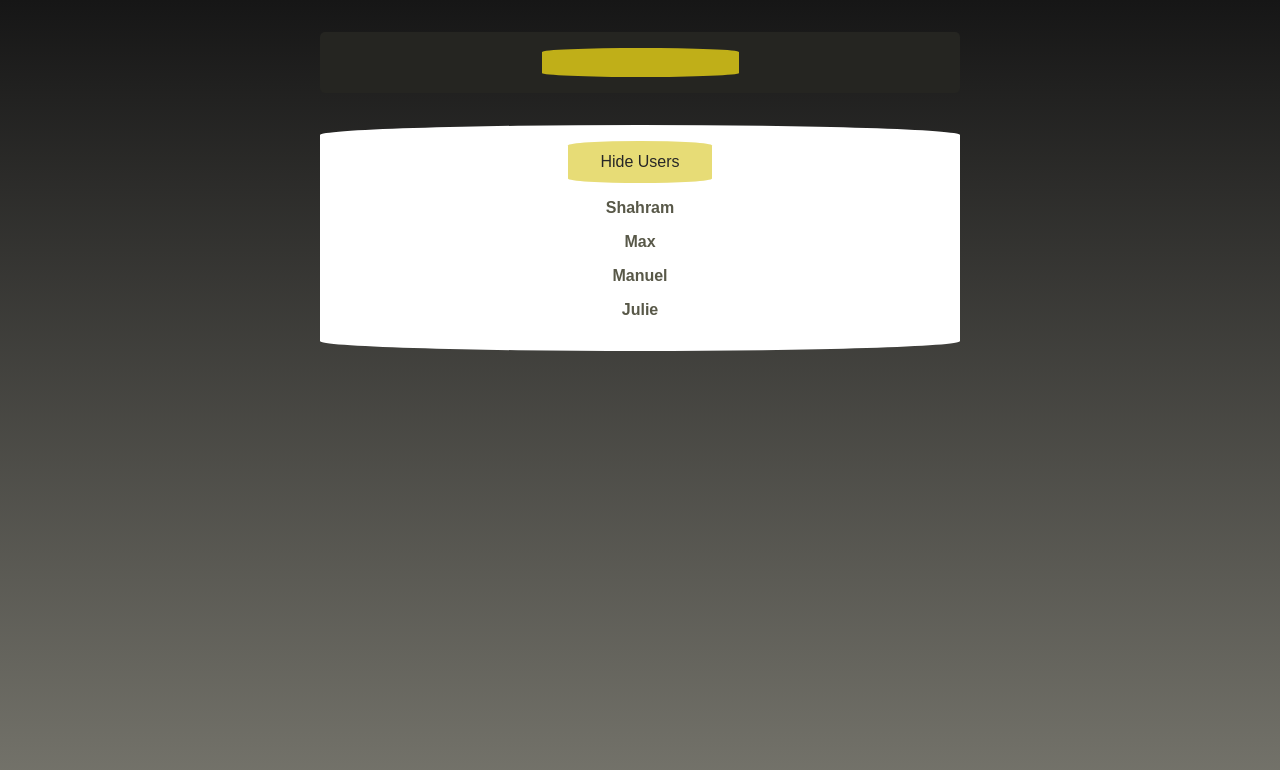
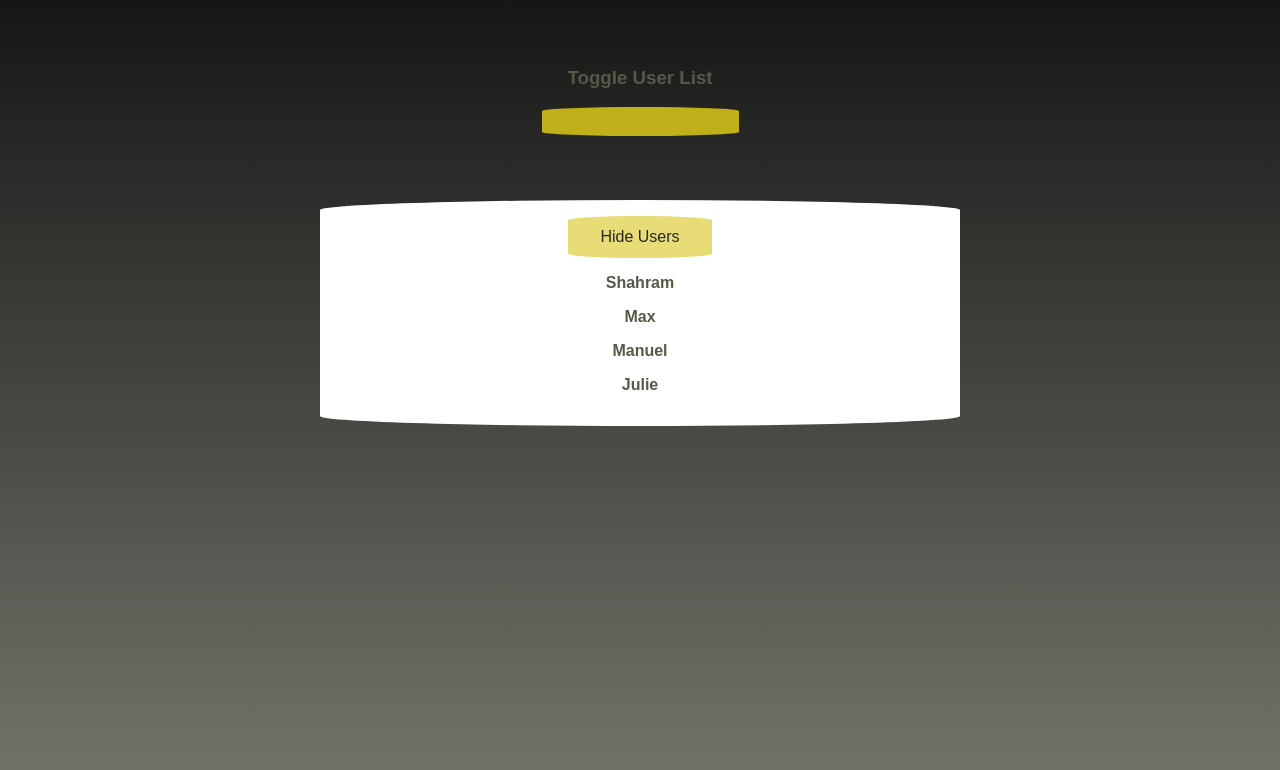
Before and after one commit to ShahramShakiba/ReactJS-Advanced-Course, a React (Create React App) app in the folder ReactJS-Advanced-Course/Toggle-List/: page / in a window 1280 px wide. Shown: the top 770 px of the page. Built offline with nearby package versions, Linux system fonts and the light colour scheme.

Commit message:
♾️ Lifecycle Methods In Action

```diff
--- a/ReactJS-Advanced-Course/Toggle-List/src/components/User.js
+++ b/ReactJS-Advanced-Course/Toggle-List/src/components/User.js
@@ -2,6 +2,10 @@ import { Component } from 'react';
 import classes from './User.module.css';
 
 class User extends Component {
+  componentWillUnmount() {
+    console.log('User will unmount!');
+  }
+
   render() {
     return <li className={classes.user}> {this.props.name} </li>;
   }
--- a/ReactJS-Advanced-Course/Toggle-List/src/components/UserFinder.js
+++ b/ReactJS-Advanced-Course/Toggle-List/src/components/UserFinder.js
@@ -1,4 +1,4 @@
-import { useState, useEffect } from 'react';
+import { Component } from 'react';
 
 import Users from './Users';
 import classes from './UserFinder.module.css';
@@ -10,6 +10,73 @@ const DUMMY_USERS = [
   { id: 'u4', name: 'Julie' },
 ];
 
+class UserFinder extends Component {
+  constructor() {
+    super();
+    this.state = {
+      filteredUsers: DUMMY_USERS,
+      searchTerm: '',
+    };
+  }
+
+  // to handle side effect instead of useEffect
+  componentDidUpdate(prevProps, prevState) {
+    // to prevent infinite loop we use if check
+    if (prevState.searchTerm !== this.state.searchTerm) {
+      this.setState({
+        filteredUsers: DUMMY_USERS.filter((user) =>
+          user.name.toLowerCase().includes(this.state.searchTerm.toLowerCase())
+        ),
+      });
+    }
+  }
+
+  searchChangeHandler(e) {
+    this.setState({ searchTerm: e.target.value });
+  }
+
+  render() {
+    return (
+      <>
+        <div className={classes.finder}>
+          <h3>Toggle User List</h3>
+          <input type="search" onChange={this.searchChangeHandler.bind(this)} />
+        </div>
+
+        <Users users={this.state.filteredUsers} />
+      </>
+    );
+  }
+}
+
+export default UserFinder;
+
+/* Class Component Lifecycle
+* componentDidMount ()
+  - called once a component "mounted"
+    . evaluated & rendered by React
+
+  - it's like using: useEffect(..., [])
+
+* componentDidUpdate ()
+  - called once a component "updated"
+    . re-evaluated & re-rendered by React
+
+  - it's like using: useEffect(..., [some dependencies])
+
+* componentWillUnmount ()
+  - called right before component is "unmounted"
+    . right before removed from DOM
+
+  - it's like using: useEffect(() => {
+                         return () => {...}   // cleanup fn
+                      }, [])
+
+          - this fn called right before the effect fn executed again
+          - and when the component is about to be removed from the DOM
+*/
+
+/* functional-component
 export default function UserFinder() {
   const [filteredUsers, setFilteredUsers] = useState(DUMMY_USERS);
   const [searchTerm, setSearchTerm] = useState('');
@@ -29,6 +96,7 @@ export default function UserFinder() {
   return (
     <>
       <div className={classes.finder}>
+        <h3>Toggle User List</h3>
         <input type="search" onChange={searchChangeHandler} />
       </div>
 
@@ -36,3 +104,4 @@ export default function UserFinder() {
     </>
   );
 }
+*/
--- a/ReactJS-Advanced-Course/Toggle-List/src/components/UserFinder.module.css
+++ b/ReactJS-Advanced-Course/Toggle-List/src/components/UserFinder.module.css
@@ -1,8 +1,7 @@
 .finder {
   margin: 2rem auto;
-  background-color: rgb(37, 37, 33);
+  background-color:transparent;
   padding: 1rem;
-  border-radius: 5px;
   max-width: 40rem;
   text-align: center;
 }
@@ -13,4 +12,5 @@
   border-radius: 90% / 25%;
   background-color: rgb(192, 175, 24);
   padding: 7px 10px;
+  margin-bottom: 1rem;
 }
```
Also changed, not shown: ReactJS-Advanced-Course/Toggle-List/src/components/Users.js (+0 -25 lines).
